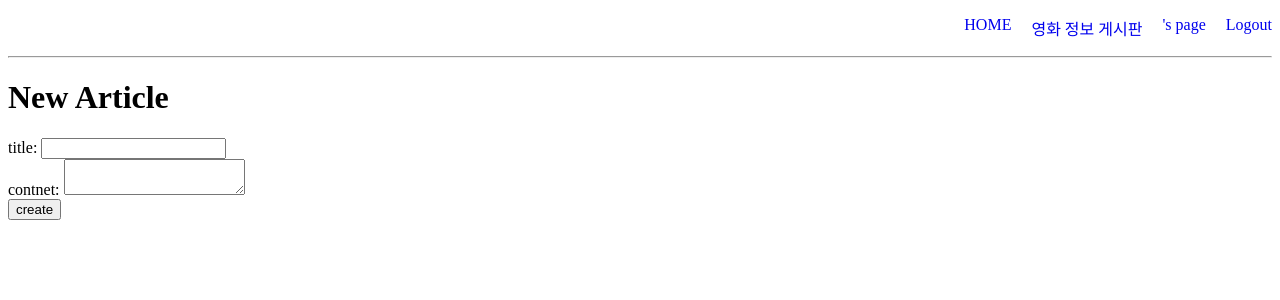
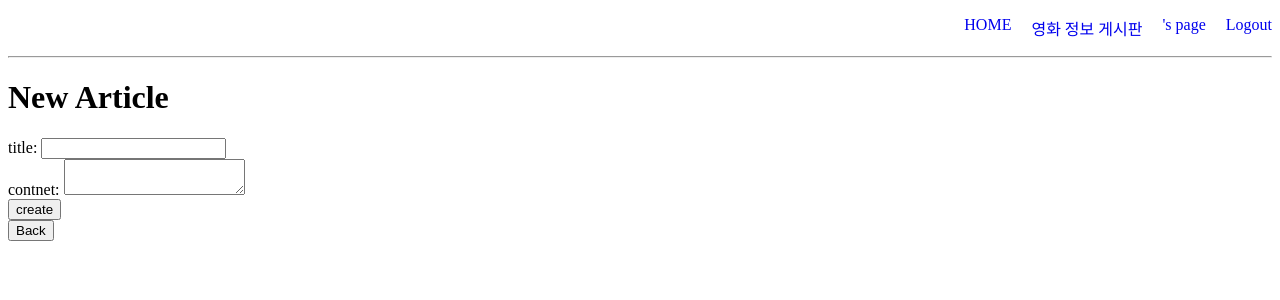
Before and after one commit to qogksqls/WhatMovieWatch, a Vue app in the folder final-pjt-front/: page /articles/new in a window 1280 px wide. Shown: the top 300 px of the page. Built offline with nearby package versions, Linux system fonts and the light colour scheme; no server answers; sample sign-in values are in the browser's storage; what vue-cookies would draw is missing.

Commit message:
articleForm에 back버튼 추가

```diff
--- a/final-pjt-front/src/components/ArticleForm.vue
+++ b/final-pjt-front/src/components/ArticleForm.vue
@@ -10,6 +10,11 @@
     </div>
     <div>
       <button>{{ action }}</button>
+    </div>
+    <div>
+      <router-link :to="{ name: 'articles' }">
+        <button>Back</button>
+      </router-link>
     </div>
   </form>
 </template>
```
